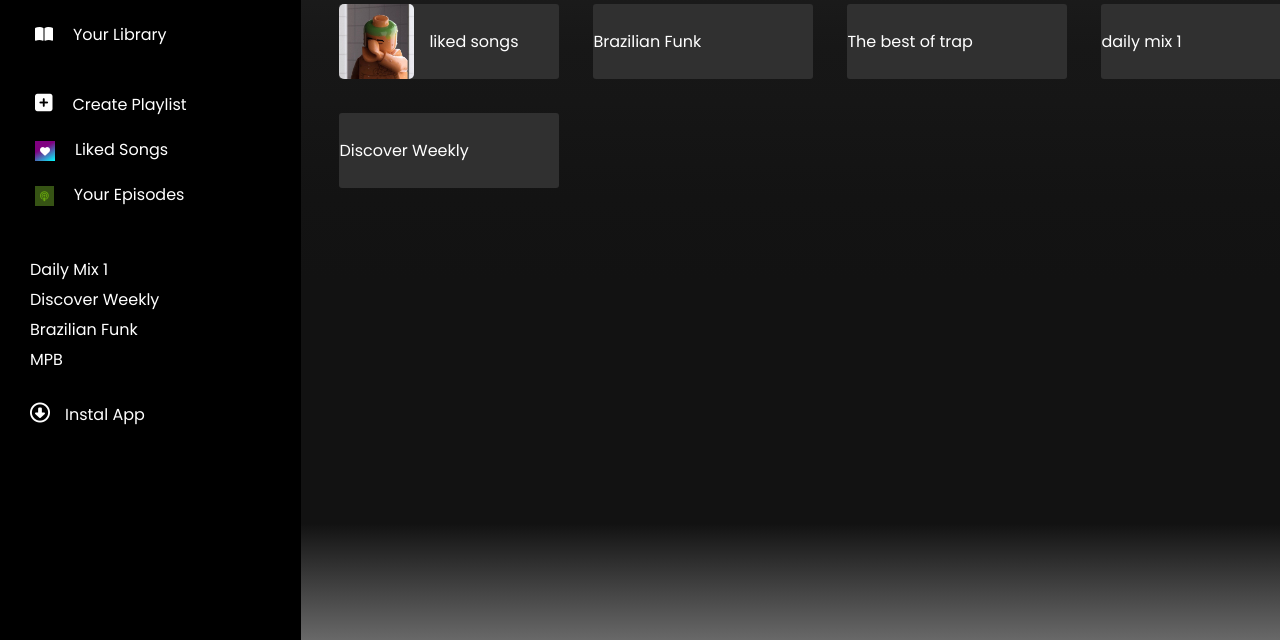
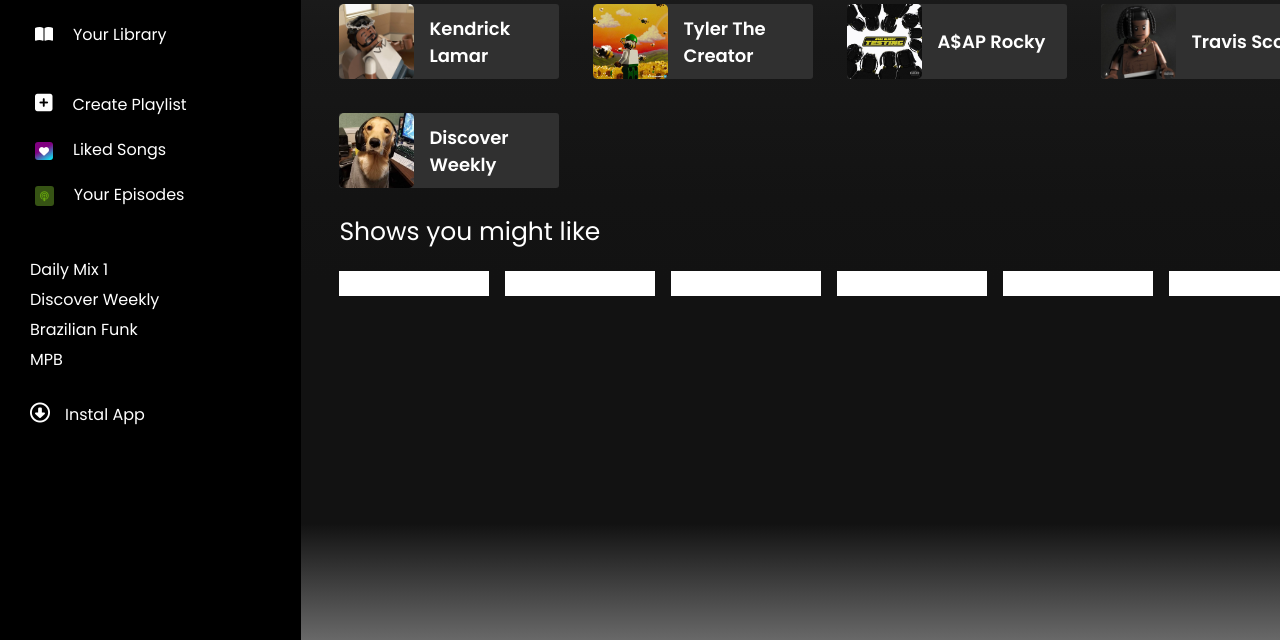
Before and after one commit to sicsee/Spotify-Web, a plain HTML site: page index.html in a window 1280 px wide. Shown: the part 160-800 px from the top of the page. Drawn offline with Linux system fonts and the light colour scheme.

Commit message:
Changes to be committed: 	new file:   assets/image/dog.jpg 	new file:   assets/image/mixeletro.jpg 	new file:   assets/image/play1.jpg 	new file:   assets/image/play2.jpg 	new file:   assets/image/play3.jpg 	new file:   assets/image/play4.jpg 	modified:   assets/script/script.js   modified:   assets/styles/home.css 	modified:   assets/styles/leftbar.css 	modified:   index.html

```diff
--- a/assets/script/script.js
+++ b/assets/script/script.js
@@ -5,7 +5,7 @@ document.getElementById("dropbtn").addEventListener("click", function() {
   // Alterna a visibilidade do dropdown
   dropdown.classList.toggle("show");
 
-  // Verifica se o dropdown está visível e altera o ícone
+  // Alterar o icone dropdown
   if (dropdown.classList.contains("show")) {
       icon.classList.remove("fa-caret-down");
       icon.classList.add("fa-caret-up");
--- a/assets/styles/home.css
+++ b/assets/styles/home.css
@@ -125,3 +125,25 @@
   height: 75px;
   border-radius: 5px;
 }
+
+.grid-item p{
+  font-size: 18px;
+  font-weight: 600;
+}
+
+.title-home2 {
+  font-size: 25px;
+  font-weight: 400;
+  margin-top: 25px;
+}
+
+#grid-playlist2 {
+  display: grid;
+  grid-template-columns: repeat(6, 150px);
+  gap: 16px;
+  margin-top: 20px;
+}
+
+.grid-item2 {
+  background-color: white;
+}
--- a/assets/styles/leftbar.css
+++ b/assets/styles/leftbar.css
@@ -58,8 +58,9 @@
 }
 .fa-heart {
   background: linear-gradient(150deg,purple 10px, aqua);
-  padding: 5px;
+  padding: 4px;
   font-size: 10px;
+  border-radius: 3px;
 }
 
 .fa-podcast {
@@ -67,6 +68,7 @@
   font-size: 10px;
   background-color: #365314;
   color: #65a30d;
+  border-radius: 3px;
 }
 
 .fa-circle-down {
--- a/index.html
+++ b/index.html
@@ -59,20 +59,47 @@
 
                 <div id="grid-playlist">
                     <div class="grid-item">
-                        <img src="./assets/image/iconperf.jpg" alt="capa play 1">
-                        <p>liked songs</p>
+                        <img src="./assets/image/play1.jpg" alt="capa play 1">
+                        <p>Kendrick Lamar</p>
                     </div>
                     <div class="grid-item">
-                        <p>Brazilian Funk</p>
+                        <img src="./assets/image/play2.jpg" alt="capa play 2">
+                        <p>Tyler The Creator</p>
                     </div>
                     <div class="grid-item">
-                        <p>The best of trap</p>
+                        <img src="./assets/image/play3.jpg" alt="capa play 3">
+                        <p>A$AP Rocky</p>
                     </div>
                     <div class="grid-item">
-                        <p>daily mix 1</p>
+                        <img src="./assets/image/play4.jpg" alt="capa play 4">
+                        <p>Travis Scott</p>
                     </div>
                     <div class="grid-item">
+                        <img src="./assets/image/dog.jpg" alt="capa play 1">
                         <p>Discover Weekly</p>
+                    </div>
+                </div>
+
+                <p class="title-home2">Shows you might like</p>
+
+                <div id="grid-playlist2">
+                    <div class="grid-item2">
+                        a
+                    </div>
+                    <div class="grid-item2">
+                        a
+                    </div>
+                    <div class="grid-item2">
+
+                    </div>
+                    <div class="grid-item2">
+
+                    </div>
+                    <div class="grid-item2">
+
+                    </div>
+                    <div class="grid-item2">
+
                     </div>
                 </div>
             </div>
```
Also changed, not shown: assets/image/dog.jpg (added), assets/image/mixeletro.jpg (added), assets/image/play1.jpg (added), assets/image/play2.jpg (added), assets/image/play3.jpg (added), assets/image/play4.jpg (added).
